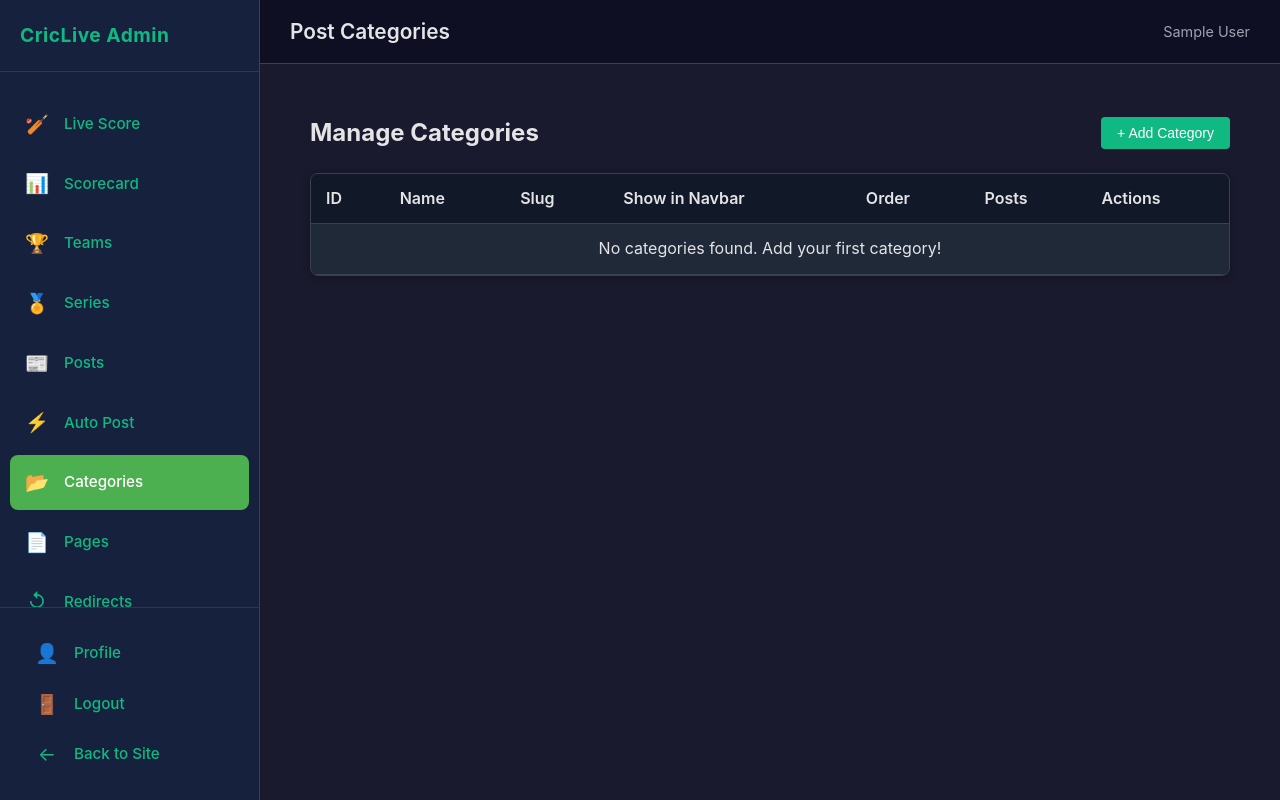
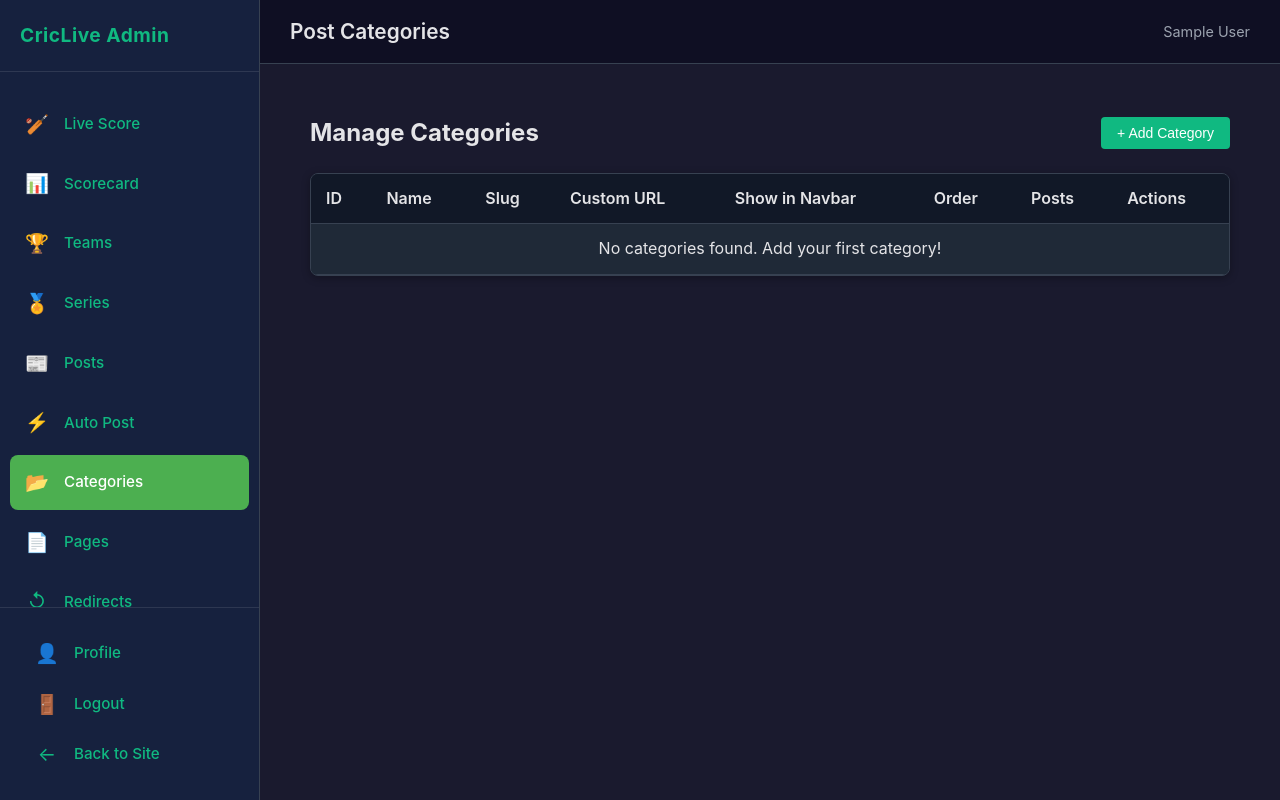
Before and after one commit to codinghunt24/Cricket-Hub, a Flask app: page /admin/categories in a window 1280 px wide. Run offline with Flask 3, Linux system fonts and the light colour scheme; the visitor is signed in with stand-in values (Sample User, id 1); data that the repository does not hold is empty.

Commit message:
Add custom URL functionality for post categories
Introduce a `custom_url` field to PostCategory model in `models.py`. Update API endpoints in `app.py` to handle this field during creation and updates. Modify `templates/admin/categories.html` to display and allow editing of custom URLs, and update the navbar in `templates/base.html` to link to the custom URL if provided.

Replit-Commit-Author: Agent
Replit-Commit-Session-Id: edc21335-3873-4982-a058-0f1352afe592
Replit-Commit-Checkpoint-Type: full_checkpoint
Replit-Commit-Event-Id: 5b978270-cf07-4bc0-990e-62d4d8d97397
Replit-Commit-Screenshot-Url: https://storage.googleapis.com/screenshot-production-us-central1/a7f3b72c-cf14-4385-a365-bfcef702b8a4/edc21335-3873-4982-a058-0f1352afe592/g5q4m2h
Replit-Helium-Checkpoint-Created: true

```diff
--- a/app.py
+++ b/app.py
@@ -3220,6 +3220,7 @@ def api_create_category():
             name=data['name'],
             slug=data['slug'],
             description=data.get('description', ''),
+            custom_url=data.get('custom_url') or None,
             show_in_navbar=data.get('show_in_navbar', True),
             navbar_order=data.get('navbar_order', 0)
         )
@@ -3244,6 +3245,7 @@ def api_update_category(cat_id):
         category.name = data.get('name', category.name)
         category.slug = data.get('slug', category.slug)
         category.description = data.get('description', category.description)
+        category.custom_url = data.get('custom_url') or None
         category.show_in_navbar = data.get('show_in_navbar', category.show_in_navbar)
         category.navbar_order = data.get('navbar_order', category.navbar_order)
 
--- a/models.py
+++ b/models.py
@@ -225,6 +225,7 @@ def init_models(db):
         name = db.Column(db.String(100), unique=True, nullable=False)
         slug = db.Column(db.String(100), unique=True, nullable=False)
         description = db.Column(db.Text, nullable=True)
+        custom_url = db.Column(db.String(500), nullable=True)  # External/custom URL
         show_in_navbar = db.Column(db.Boolean, default=True)
         navbar_order = db.Column(db.Integer, default=0)
         created_at = db.Column(db.DateTime, default=datetime.utcnow)
--- a/templates/admin/categories.html
+++ b/templates/admin/categories.html
@@ -17,6 +17,7 @@
                     <th>ID</th>
                     <th>Name</th>
                     <th>Slug</th>
+                    <th>Custom URL</th>
                     <th>Show in Navbar</th>
                     <th>Order</th>
                     <th>Posts</th>
@@ -29,17 +30,18 @@
                     <td>{{ cat.id }}</td>
                     <td>{{ cat.name }}</td>
                     <td>{{ cat.slug }}</td>
+                    <td>{% if cat.custom_url %}<a href="{{ cat.custom_url }}" target="_blank" style="color: var(--admin-accent);">{{ cat.custom_url[:30] }}...</a>{% else %}-{% endif %}</td>
                     <td>{{ 'Yes' if cat.show_in_navbar else 'No' }}</td>
                     <td>{{ cat.navbar_order }}</td>
                     <td>{{ cat.posts|length }}</td>
                     <td>
-                        <button class="btn btn-sm btn-edit" onclick="editCategory({{ cat.id }}, '{{ cat.name }}', '{{ cat.slug }}', '{{ cat.description or '' }}', {{ 'true' if cat.show_in_navbar else 'false' }}, {{ cat.navbar_order }})">Edit</button>
+                        <button class="btn btn-sm btn-edit" onclick="editCategory({{ cat.id }}, '{{ cat.name }}', '{{ cat.slug }}', '{{ cat.description or '' }}', '{{ cat.custom_url or '' }}', {{ 'true' if cat.show_in_navbar else 'false' }}, {{ cat.navbar_order }})">Edit</button>
                         <button class="btn btn-sm btn-danger" onclick="deleteCategory({{ cat.id }})">Delete</button>
                     </td>
                 </tr>
                 {% else %}
                 <tr>
-                    <td colspan="7" style="text-align: center;">No categories found. Add your first category!</td>
+                    <td colspan="8" style="text-align: center;">No categories found. Add your first category!</td>
                 </tr>
                 {% endfor %}
             </tbody>
@@ -64,6 +66,11 @@
             <div class="form-group">
                 <label for="categoryDesc">Description</label>
                 <textarea id="categoryDesc" name="description" rows="3" placeholder="Category description"></textarea>
+            </div>
+            <div class="form-group">
+                <label for="customUrl">Custom URL (Optional)</label>
+                <input type="url" id="customUrl" name="custom_url" placeholder="https://example.com">
+                <small style="color: var(--admin-muted);">If set, clicking this category will open this URL instead of category page</small>
             </div>
             <div class="form-group">
                 <label>
@@ -114,16 +121,18 @@ function showAddModal() {
     document.getElementById('modalTitle').textContent = 'Add Category';
     document.getElementById('categoryForm').reset();
     document.getElementById('categoryId').value = '';
+    document.getElementById('customUrl').value = '';
     document.getElementById('showInNavbar').checked = true;
     document.getElementById('categoryModal').style.display = 'flex';
 }
 
-function editCategory(id, name, slug, desc, showNav, order) {
+function editCategory(id, name, slug, desc, customUrl, showNav, order) {
     document.getElementById('modalTitle').textContent = 'Edit Category';
     document.getElementById('categoryId').value = id;
     document.getElementById('categoryName').value = name;
     document.getElementById('categorySlug').value = slug;
     document.getElementById('categoryDesc').value = desc;
+    document.getElementById('customUrl').value = customUrl || '';
     document.getElementById('showInNavbar').checked = showNav;
     document.getElementById('navbarOrder').value = order;
     document.getElementById('categoryModal').style.display = 'flex';
@@ -147,6 +156,7 @@ document.getElementById('categoryForm').addEventListener('submit', async functio
         name: document.getElementById('categoryName').value,
         slug: document.getElementById('categorySlug').value,
         description: document.getElementById('categoryDesc').value,
+        custom_url: document.getElementById('customUrl').value || null,
         show_in_navbar: document.getElementById('showInNavbar').checked,
         navbar_order: parseInt(document.getElementById('navbarOrder').value) || 0
     };
--- a/templates/base.html
+++ b/templates/base.html
@@ -132,7 +132,11 @@
                 <ul class="sub-nav-menu">
                     <li><a href="/">Home</a></li>
                     {% for cat in nav_categories %}
+                    {% if cat.custom_url %}
+                    <li><a href="{{ cat.custom_url }}" target="_blank" rel="noopener">{{ cat.name }}</a></li>
+                    {% else %}
                     <li><a href="/category/{{ cat.slug }}">{{ cat.name }}</a></li>
+                    {% endif %}
                     {% endfor %}
                 </ul>
             </div>
```
